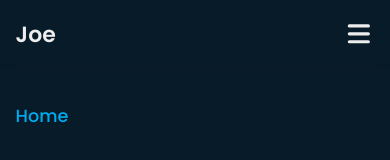
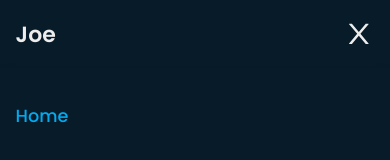
Before and after one commit to Joe-Collins-1986/Portfolio-Main, a React (Vite) app: page / in a window 390 px wide. Both pictures are taken after a click on the icon 358 px from the left and 34 px from the top of the page. Shown: the top 160 px of the page. Built offline with nearby package versions, Linux system fonts and the light colour scheme.

Commit message:
add simple mobile nav

```diff
--- a/src/components/NavBar2.jsx
+++ b/src/components/NavBar2.jsx
@@ -1,10 +1,12 @@
 import React, { useState, useEffect } from "react";
 import styles from "../styles/NavBar2.module.css";
 import { HiMenu } from "react-icons/hi";
+import { AiOutlineClose } from "react-icons/ai";
 import { useSection } from "../hooks/useSection";
 
 const NavBar2 = () => {
   const [isScrolled, setIsScrolled] = useState(false);
+  const [isHamActive, setHamActive] = useState(false);
   const activeSection = useSection([
     "home",
     "about",
@@ -34,39 +36,53 @@ const NavBar2 = () => {
         Joe
       </a>
 
-      <HiMenu
-        className={`${styles.bx} ${styles.bxMenu}`}
-        id={styles.menuIcon}
-      />
+      {!isHamActive ? (
+        <HiMenu
+          className={styles.menuIcon}
+          onClick={() => setHamActive(true)}
+        />
+      ) : (
+        <AiOutlineClose
+          className={styles.menuIcon}
+          onClick={() => setHamActive(false)}
+        />
+      )}
 
-      <nav className={styles.navBar}>
+      <nav
+        className={`${styles.navBar} ${isHamActive ? styles.navActive : ""}`}
+      >
         <a
           href="#home"
           className={activeSection === "home" ? styles.active : ""}
+          onClick={() => setHamActive(false)}
         >
           Home
         </a>
         <a
           href="#about"
           className={activeSection === "about" ? styles.active : ""}
+          onClick={() => setHamActive(false)}
         >
           About
         </a>
         <a
           href="#experience"
           className={activeSection === "experience" ? styles.active : ""}
+          onClick={() => setHamActive(false)}
         >
           Experience
         </a>
         <a
           href="#skills"
           className={activeSection === "skills" ? styles.active : ""}
+          onClick={() => setHamActive(false)}
         >
           Skills
         </a>
         <a
           href="#contact"
           className={activeSection === "contact" ? styles.active : ""}
+          onClick={() => setHamActive(false)}
         >
           Contact
         </a>
--- a/src/styles/NavBar2.module.css
+++ b/src/styles/NavBar2.module.css
@@ -35,7 +35,7 @@
   color: var(--main-color);
 }
 
-#menuIcon {
+.menuIcon {
   font-size: 3.6rem;
   color: var(--text-color);
   cursor: pointer;
@@ -54,18 +54,23 @@
     background: var(--bg-color);
   }
 
-  #menuIcon {
+  .menuIcon {
     display: block;
   }
 
   .navBar {
     position: absolute;
     top: 100%;
-    left: 0;
+    left: -100%;
     width: 100%;
     padding: 1rem 4%;
     background-color: var(--bg-color);
     box-shadow: 0 0.5rem 1rem rgba(0, 0, 0, 0.2);
+    transition: 0.25s ease;
+  }
+
+  .navBar.navActive {
+    left: 0;
   }
 
   .navBar a {
```
